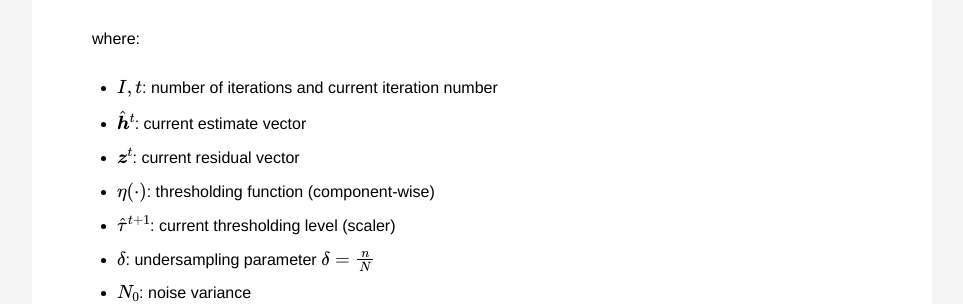
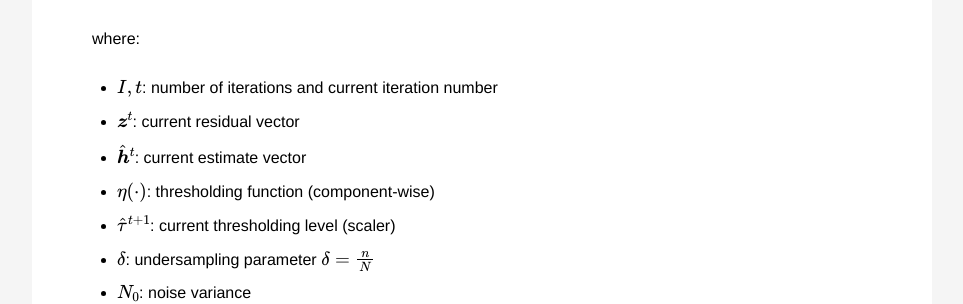
Before and after one commit to danqing117/danqing117.github.io, a Jekyll site: the page built from _posts/2017-04-06-AMP.md, in a window 1280 px wide and 900 px high, scrolled down 1455 px. Shown: the part 150-454 px from the top of the window, without its empty margins (158-1121 px from the left). Built offline with Jekyll 4.4.1, drawn with Linux system fonts in a browser that asks for light colours; formulas are drawn with MathJax 3.

Commit message:
Update 2017-04-06-AMP.md

```diff
--- a/_posts/2017-04-06-AMP.md
+++ b/_posts/2017-04-06-AMP.md
@@ -56,11 +56,9 @@ The sparse channel estimation example above has a important feature that vector
 7. end while
 
 where:
-
-
  * \\(I, t\\): number of iterations and current iteration number
+ * \\(\boldsymbol{z}^t\\): current residual vector
  * \\(\hat{\boldsymbol{h}}^t \\): current estimate vector
- * \\(\boldsymbol{z}^t\\): current residual vector
  * \\(\eta(\cdot)\\): thresholding function (component-wise)
  * \\(\hat{\tau}^{t+1}\\): current thresholding level (scaler)
  * \\(\delta\\): undersampling parameter \\( \delta = \frac{n}{N} \\)
```
